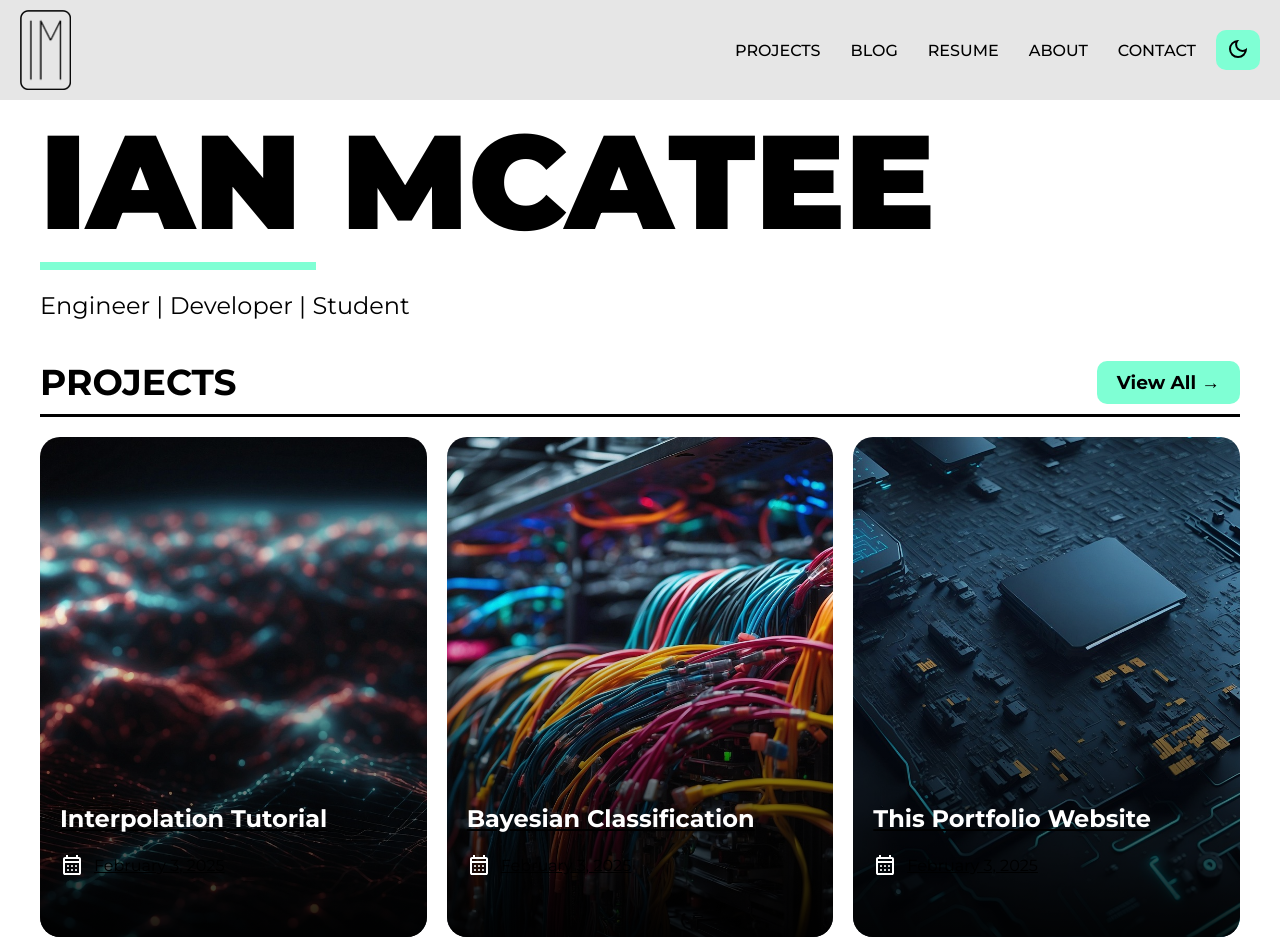
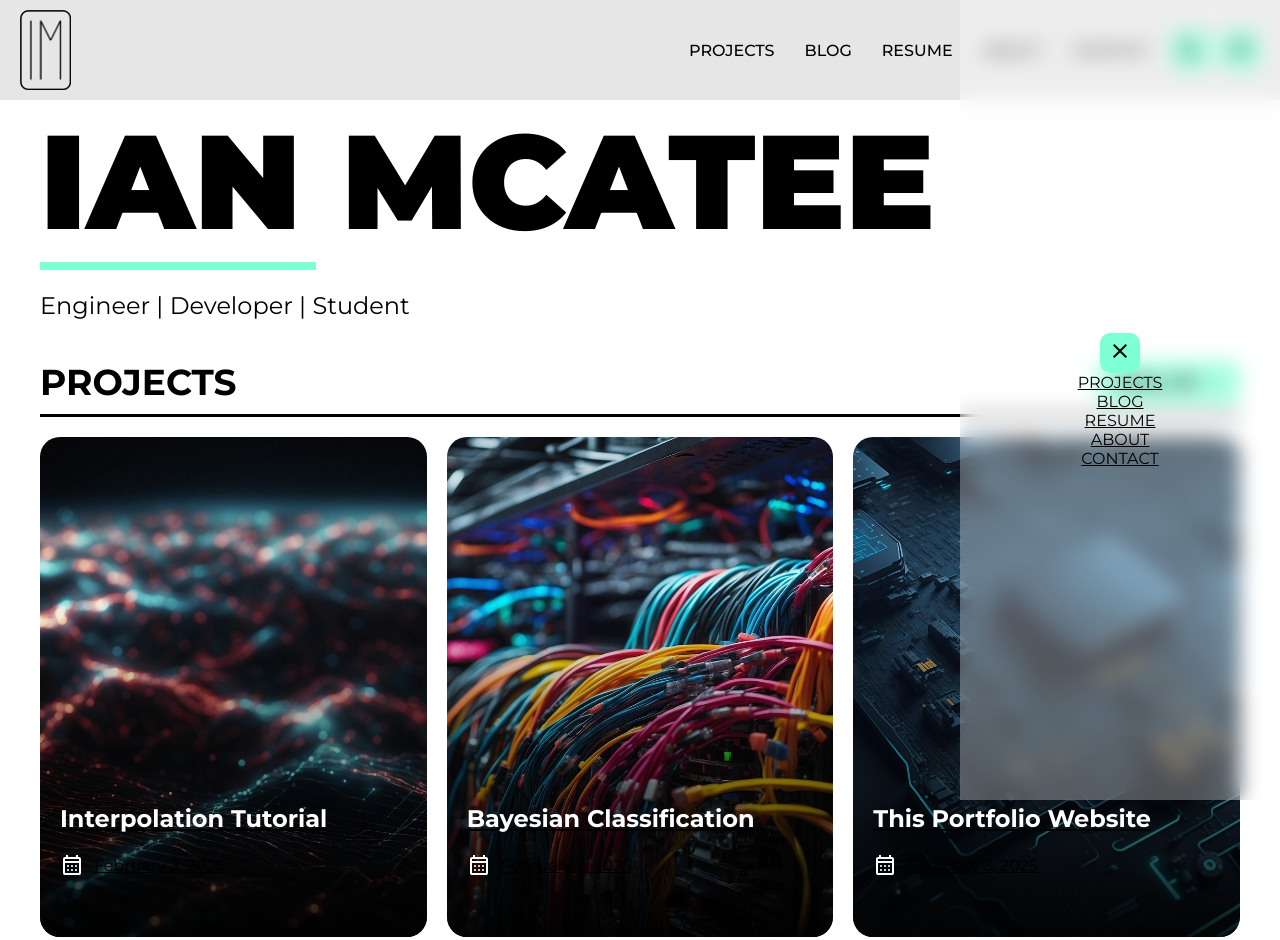
Before and after one commit to IanMcAtee/Portfolio-Website, a plain HTML site: page indexNew.html in a window 1280 px wide. Shown: the top 940 px of the page. Drawn offline with Linux system fonts and the light colour scheme.

Commit message:
Incremental Progress 3-19-25

```diff
--- a/indexNew.html
+++ b/indexNew.html
@@ -12,7 +12,7 @@
 
 <body>
     <header>
-        <img class="header-logo" src="./images/logo.png">
+        <img class="header-logo" src="./images/global/logo.png">
         <nav class="header-btns-container">
             <a href="#">PROJECTS</a>
             <a href="#">BLOG</a>
@@ -20,10 +20,24 @@
             <a href="#">ABOUT</a>
             <a href="#">CONTACT</a>
             <button id="light-dark-mode-btn" class="btn-icon">
-                <img src="./images/icons/dark_mode_24dp_000000_FILL0_wght400_GRAD0_opsz24.svg"/>
+                <img src="./images/global/icons/dark_mode_24dp.svg"/>
+            </button>
+            <button id="open-sidebar-btn" class="btn-icon">
+                <img src="./images/global/icons/menu_24dp.svg"/>
             </button>
         </nav>
     </header>
+
+    <nav id="side-bar-container">
+        <button id="close-sidebar-btn" class="btn-icon">
+            <img src="./images/global/icons/close_24dp.svg"/>
+        </button>
+        <a href="#">PROJECTS</a>
+        <a href="#">BLOG</a>
+        <a href="#">RESUME</a>
+        <a href="#">ABOUT</a>
+        <a href="#">CONTACT</a>
+    </nav>
 
     <main>
         <!-- MAIN TITLE HERO -->
--- a/main.js
+++ b/main.js
@@ -5,8 +5,11 @@ Purpose: Controls the functionality for elements present on all pages:
 */
 
 
+
+// LIGHT/DARK MODE FUNCTIONALITY
 const root = document.documentElement;
 const lightDarkModeBtn = document.getElementById("light-dark-mode-btn");
+const lightDarkModeBtnImg = lightDarkModeBtn.lastElementChild;
 
 var isLightMode = true;
 
@@ -27,15 +30,37 @@ function toggleLightDarkMode()
 
     if (isLightMode)
     {
+        lightDarkModeBtnImg.setAttribute("src", "./images/global/icons/dark_mode_24dp.svg");
         root.style.setProperty("--backgroundColor", lightModeBackgroundColor);
         root.style.setProperty("--primaryTextColor", lightModePrimaryTextColor);
     }
     else
     {
+        lightDarkModeBtnImg.setAttribute("src", "./images/global/icons/light_mode_24dp.svg");
         root.style.setProperty("--backgroundColor", darkModeBackgroundColor);
         root.style.setProperty("--primaryTextColor", darkModePrimaryTextColor);
     }
 }
 
+lightDarkModeBtn.addEventListener("click", toggleLightDarkMode);
 
-lightDarkModeBtn.addEventListener("click", toggleLightDarkMode);
+// SIDEBAR FUNCTIONALITY
+const sideBar = document.getElementById("side-bar-container");
+console.log(sideBar);
+const openSideBarBtn = document.getElementById("open-sidebar-btn");
+const closeSideBarBtn = document.getElementById("close-sidebar-btn");
+
+function openSideBar()
+{
+    console.log("open button pressed");
+    sideBar.style.display ="flex";
+}
+
+function closeSideBar()
+{
+    console.log("close button pressed");
+    sideBar.style.display = "none";
+}
+
+openSideBarBtn.addEventListener("click", openSideBar);
+closeSideBarBtn.addEventListener("click", closeSideBar);
--- a/styles/main.css
+++ b/styles/main.css
@@ -86,11 +86,22 @@ header {
     border-radius: 10px;
 }
 
-#light-dark-mode-btn
-{
-    height: 40px;
+/* SIDEBAR PROPERTIES */
+#side-bar-container {
+    display: flex;
+    flex-direction: column;
+    justify-content: center;
+    align-items: center;
+    height: 100vh;
+    position: fixed;
+    top: 0;
+    right: 0;
+    background-color: rgba(255, 255, 255, 0.3);
+    backdrop-filter: blur(10px);
+    z-index: 999;
+    width: 25%
+}
 
-}
 
 /* GLOBAL FOOTER PROPERTIES */
 footer {
@@ -135,8 +146,8 @@ footer {
     background-color: var(--accentColor);
     border-radius: 10px;
     border-style: none;
-    height: fit-content;
-    padding: 0px 10px;
+    height: 40px;
+    width: 40px;
 }
 
 
```
Also changed, not shown: images/global/icons/close_24dp.svg (added), images/global/icons/dark_mode_24dp.svg (renamed from images/icons/dark_mode_24dp_000000_FILL0_wght400_GRAD0_opsz24.svg), images/global/icons/light_mode_24dp.svg (added), images/global/icons/menu_24dp.svg (added), images/global/logo.png (renamed from images/logo.png).
